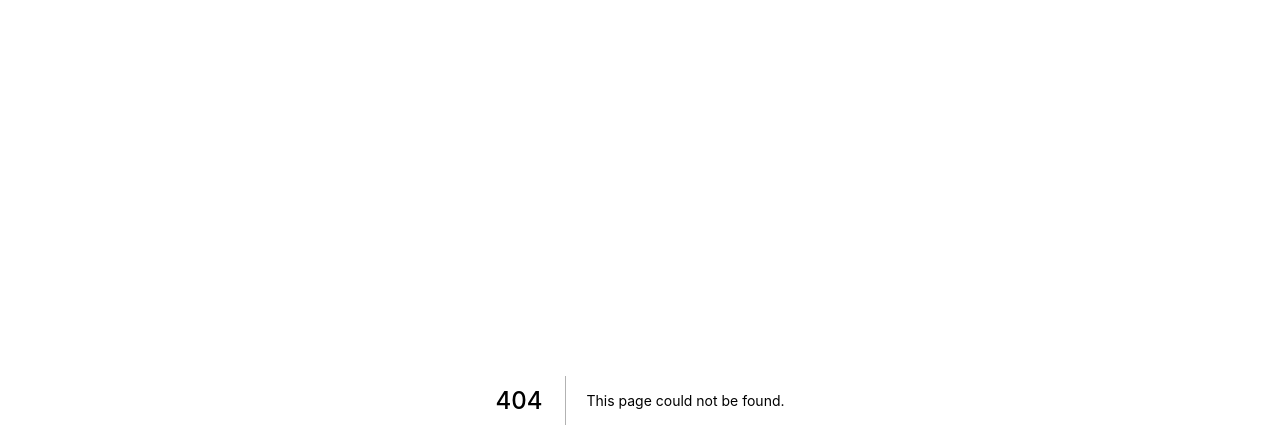
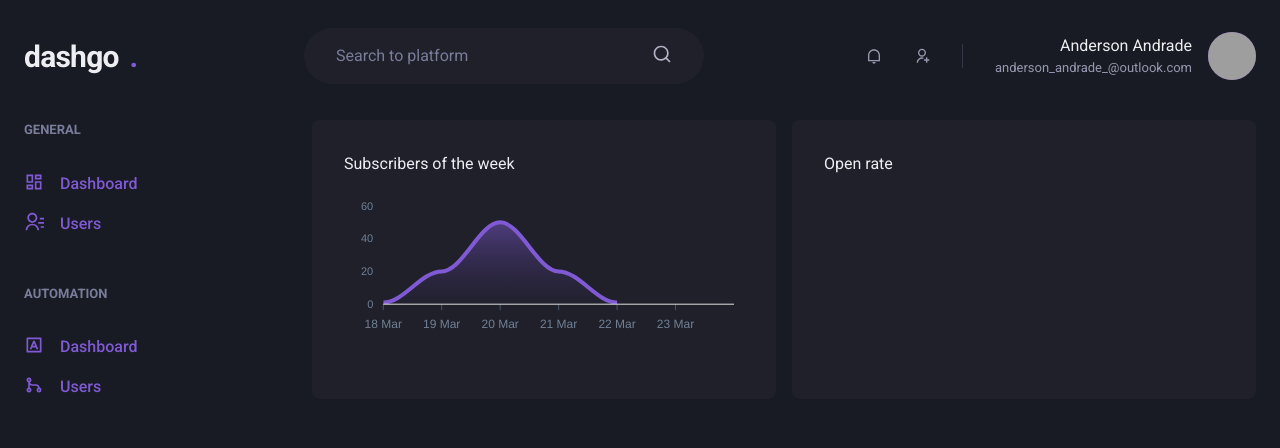
Before and after one commit to AndersonAndrad/course-ignite-rocketseat-frontend-module04-nextjs, a Next.js app: page /dashboard in a window 1280 px wide. Before the commit this address had no page. Shown: the top 448 px of the page. Built offline with nearby package versions, Linux system fonts and the light colour scheme; grey boxes are pictures that could not be loaded.

Commit message:
Styles - create dashboard page, sidebar and header, add graphics custons

```diff
--- a/package.json
+++ b/package.json
@@ -14,10 +14,13 @@
     "@chakra-ui/react": "^1.6.6",
     "@emotion/react": "^11.4.1",
     "@emotion/styled": "^11.3.0",
+    "apexcharts": "^3.27.3",
     "framer-motion": "^4.1.17",
     "next": "11.1.0",
     "react": "17.0.2",
-    "react-dom": "17.0.2"
+    "react-apexcharts": "^1.3.9",
+    "react-dom": "17.0.2",
+    "react-icons": "^4.2.0"
   },
   "devDependencies": {
     "@types/node": "^16.7.1",
--- /dev/null
+++ b/src/components/Header.tsx
@@ -0,0 +1,33 @@
+import { Avatar, Box, Flex, HStack, Icon, Input, Text } from '@chakra-ui/react'
+import { RiNotificationLine, RiSearchLine, RiUserAddLine } from 'react-icons/ri'
+
+export function Header () {
+  return (
+    <Flex as='header' w='100%' maxW={1480} h='20' mx='auto' mt='4' px='6' align='center'>
+      <Text fontSize='3xl' fontWeight='bold' letterSpacing='tight' w='64'>
+        dashgo <Text color='purple.500' as='span' ml='1'>.</Text>
+      </Text>
+
+      <Flex as='label' flex='1' py='4' px='8' ml='6' maxWidth={400} alignSelf='center' color='gray.200' position='relative' bg='gray.800' borderRadius='full'>
+        <Input color='gray.50' variant='unstyled' placeholder='Search to platform' _placeholder={{ color: 'gray.400' }} />
+        <Icon as={RiSearchLine} fontSize='20' />
+      </Flex>
+
+      <Flex align='center' ml='auto' >
+        <HStack spacing='8' mx='8' pr='8' py='1' color='gray.300' borderRightWidth={1} borderColor='gray.700'>
+          <Icon as={RiNotificationLine} />
+          <Icon as={RiUserAddLine} />
+        </HStack>
+
+        <Flex align='center'>
+          <Box mr='4' textAlign='right'>
+            <Text>Anderson Andrade</Text>
+            <Text color='gray.300' fontSize='small'>anderson_andrade_@outlook.com</Text>
+          </Box>
+
+          <Avatar size='md' name='Anderson Andrade' src='http://github.com/andersonandrad.png' />
+        </Flex>
+      </Flex>
+    </Flex>
+  )
+}
--- /dev/null
+++ b/src/components/Sidebar.tsx
@@ -0,0 +1,39 @@
+// chakra-ui
+import { Box, Icon, Link, Stack, Text } from '@chakra-ui/react'
+// icons
+import { RiContactsLine, RiDashboardLine, RiGitMergeLine, RiInputMethodLine } from 'react-icons/ri'
+
+export function Sidebar () {
+  return (
+    <Box as='aside' w='64' mr='8'>
+      <Stack spacing='12' align='flex-start'>
+        <Box>
+          <Text fontWeight='bold' color='gray.400' fontSize='small'>GENERAL</Text>
+          <Stack spacing='4' mt='8' align='stretch'>
+            <Link display='flex' align='center' color='purple.500'>
+              <Icon as={RiDashboardLine} fontSize='20' />
+              <Text ml='4' fontWeight='medium'>Dashboard</Text>
+            </Link>
+            <Link display='flex' align='center' color='purple.500'>
+              <Icon as={RiContactsLine} fontSize='20' />
+              <Text ml='4' fontWeight='medium'>Users</Text>
+            </Link>
+          </Stack>
+        </Box>
+        <Box>
+          <Text fontWeight='bold' color='gray.400' fontSize='small'>AUTOMATION</Text>
+          <Stack spacing='4' mt='8' align='stretch'>
+            <Link display='flex' align='center' color='purple.500'>
+              <Icon as={RiInputMethodLine} fontSize='20' />
+              <Text ml='4' fontWeight='medium'>Dashboard</Text>
+            </Link>
+            <Link display='flex' align='center' color='purple.500'>
+              <Icon as={RiGitMergeLine} fontSize='20' />
+              <Text ml='4' fontWeight='medium'>Users</Text>
+            </Link>
+          </Stack>
+        </Box>
+      </Stack>
+    </Box>
+  )
+}
--- a/src/pages/api/hello.js
+++ /dev/null
@@ -1,5 +0,0 @@
-// Next.js API route support: https://nextjs.org/docs/api-routes/introduction
-
-export default function handler(req, res) {
-  res.status(200).json({ name: 'John Doe' })
-}
--- /dev/null
+++ b/src/pages/dashboard.tsx
@@ -0,0 +1,81 @@
+// chakra-ui
+import { Box, Flex, SimpleGrid, Text, theme } from '@chakra-ui/react'
+// dependencies
+import dynamic from 'next/dynamic'
+// shared components
+import { Header } from '../components/Header'
+import { Sidebar } from '../components/Sidebar'
+// graphics
+const Chart = dynamic( () => import( 'react-apexcharts' ), { ssr: false } )
+
+export default function Dashboard () {
+  const options = {
+    chart: {
+      toolbar: {
+        show: false
+      },
+      zoom: {
+        enabled: false
+      },
+      foreColor: theme.colors.gray[500],
+    },
+    grid: {
+      show: false
+    },
+    dataLabels: {
+      enabled: false,
+    },
+    tooltip: {
+      enabled: false
+    },
+    xaxis: {
+      type: 'datetime',
+      axisBorder: {
+        colors: theme.colors.gray[600]
+      },
+      axisTicks: {
+        color: theme.colors.gray[600]
+      },
+      categories: [
+        '2021-03-18T00:00:00.000Z',
+        '2021-03-19T00:00:00.000Z',
+        '2021-03-20T00:00:00.000Z',
+        '2021-03-21T00:00:00.000Z',
+        '2021-03-22T00:00:00.000Z',
+        '2021-03-23T00:00:00.000Z',
+        '2021-03-24T00:00:00.000Z'
+      ]
+    },
+    fill: {
+      opacity: 0.3,
+      type: 'gradient',
+      gradient: {
+        shade: 'dark',
+        opacityFrom: 0.7,
+        opacityTo: 0.3
+      }
+    },
+    colors: [theme.colors.purple[500]]
+  }
+  const series = [{ name: 'Series A', data: [1, 20, 50, 20, 1] }]
+
+  return (
+    <Flex direction='column' h='100vh'>
+      <Header />
+      <Flex w='100%' my='6' maxWidth={1480} mx='auto' px='6'>
+        <Sidebar />
+
+        <SimpleGrid flex='1' gap='4' minChildWidth='320px' align='flex-start'>
+          <Box p='8' bg='gray.800' borderRadius={8} pb='4' >
+            <Text>Subscribers of the week</Text>
+            <Chart options={options} series={series} type='area' height={160} />
+          </Box>
+          <Box p='8' bg='gray.800' borderRadius={8} >
+            <Text>Open rate</Text>
+          </Box>
+        </SimpleGrid>
+
+      </Flex>
+    </Flex>
+  )
+}
```
Also changed, not shown: src/components/Form/Input.tsx (added, +16 -0 lines), src/pages/index.tsx (+6 -10 lines), 1 other file (tests, documents, lock files or other folders).
